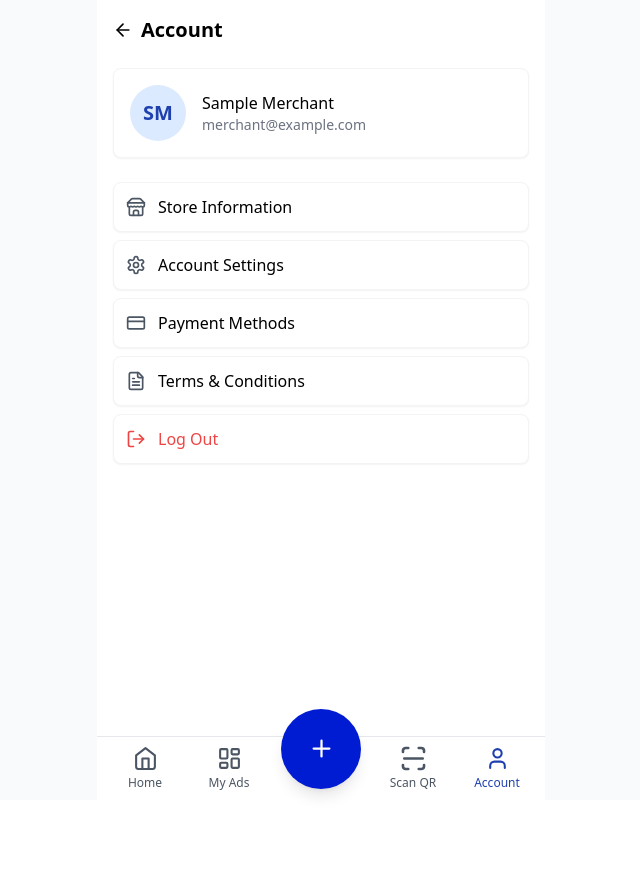
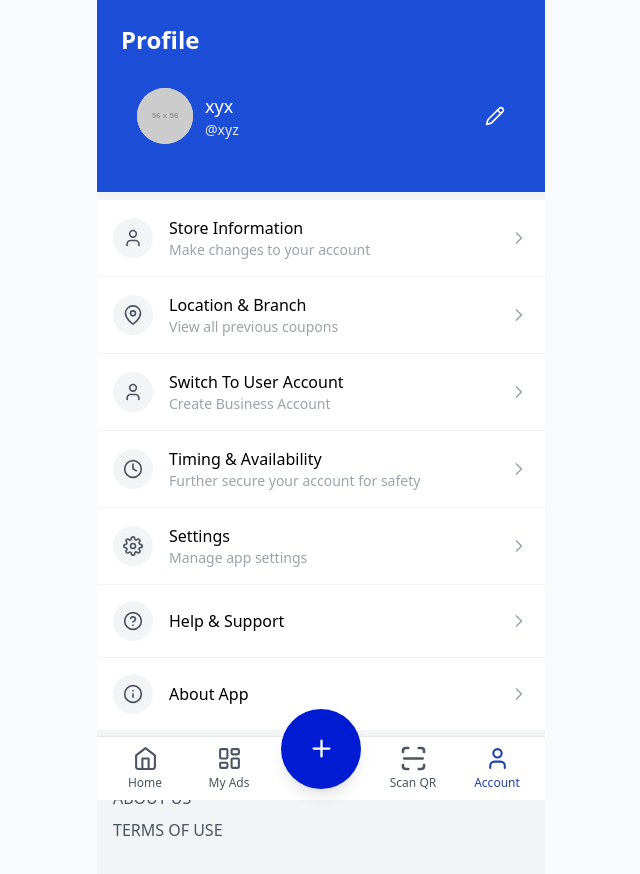
Before and after one commit to DevxD98/Owner-s-page, a React (Vite) app: page /account in a window 1280 px wide. Shown: the top 874 px of the page, without its empty margins (319-959 px from the left). Before the commit the page ends 800 px from the top, so only its background shows below. Built offline with nearby package versions, Linux system fonts and the light colour scheme.

Commit message:
feat: create AccountPage with basic layout and components

```diff
--- a/src/pages/AccountPage.jsx
+++ b/src/pages/AccountPage.jsx
@@ -1,55 +1,148 @@
 import React from 'react';
-import CustomIcon from '../components/icons/CustomIcon';
-import { ArrowLeft, Store, Settings, CreditCard, FileText, LogOut } from 'lucide-react';
+import { Pencil, ChevronRight, User, Clock, HelpCircle, Info } from 'lucide-react';
 import { useNavigate } from 'react-router-dom';
 
 const AccountPage = () => {
   const navigate = useNavigate();
 
-  const menuItems = [
-    { icon: <Store size={20} />, label: 'Store Information', onClick: () => {} },
-    { icon: <Settings size={20} />, label: 'Account Settings', onClick: () => {} },
-    { icon: <CreditCard size={20} />, label: 'Payment Methods', onClick: () => {} },
-    { icon: <FileText size={20} />, label: 'Terms & Conditions', onClick: () => {} },
-  ];
+  return (
+    <div className="flex flex-col items-center w-full bg-gray-100 min-h-screen">
+      <div className="w-full">
+        {/* Profile Header */}
+        <div className="bg-blue-700 w-full p-6 pb-8">
+          <h1 className="text-2xl font-bold text-white mb-4">Profile</h1>
 
-  return (
-    <div className="p-4">
-      <div className="flex items-center mb-6">
-        <button onClick={() => navigate(-1)} className="mr-2">
-          <ArrowLeft size={20} />
-        </button>
-        <h1 className="text-xl font-bold">Account</h1>
-      </div>
-
-      <div className="bg-white rounded-lg shadow-sm border border-gray-100 p-4 mb-6">
-        <div className="flex items-center space-x-4">
-          <div className="w-14 h-14 bg-blue-100 rounded-full flex items-center justify-center">
-            <span className="text-blue-800 font-bold text-xl">SM</span>
-          </div>
-          <div>
-            <h2 className="font-medium">Sample Merchant</h2>
-            <p className="text-gray-500 text-sm">merchant@example.com</p>
+          <div className="bg-blue-700 w-full rounded-lg p-4 flex items-center justify-between">
+            <div className="flex items-center">
+              <div className="w-14 h-14 bg-gray-200 rounded-full flex items-center justify-center overflow-hidden mr-3">
+                <img src="https://via.placeholder.com/56" alt="Profile" className="w-full h-full object-cover" />
+              </div>
+              <div className="text-white">
+                <h2 className="font-medium text-lg">xyx</h2>
+                <p className="text-sm text-gray-200">@xyz</p>
+              </div>
+            </div>
+            <button className="text-white">
+              <Pencil size={20} />
+            </button>
           </div>
         </div>
-      </div>
 
-      <div className="space-y-2">
-        {menuItems.map((item, index) => (
-          <button
-            key={index}
-            onClick={item.onClick}
-            className="w-full flex items-center p-3 bg-white rounded-lg shadow-sm border border-gray-100"
-          >
-            <span className="text-gray-600 mr-3">{item.icon}</span>
-            <span>{item.label}</span>
-          </button>
-        ))}
+        {/* Menu Items */}
+        <div className="w-full bg-white mt-2">
+          {/* Store Information */}
+          <div className="flex items-center justify-between p-4 border-b border-gray-100">
+            <div className="flex items-center">
+              <div className="w-10 h-10 bg-gray-100 rounded-full flex items-center justify-center mr-4">
+                <User size={20} className="text-gray-600" />
+              </div>
+              <div>
+                <h3 className="font-medium">Store Information</h3>
+                <p className="text-sm text-gray-400">Make changes to your account</p>
+              </div>
+            </div>
+            <ChevronRight size={20} className="text-gray-400" />
+          </div>
 
-        <button className="w-full flex items-center p-3 bg-white rounded-lg shadow-sm border border-gray-100 text-red-500 mt-6">
-          <LogOut size={20} className="mr-3" />
-          <span>Log Out</span>
-        </button>
+          {/* Location & Branch */}
+          <div className="flex items-center justify-between p-4 border-b border-gray-100">
+            <div className="flex items-center">
+              <div className="w-10 h-10 bg-gray-100 rounded-full flex items-center justify-center mr-4">
+                <svg xmlns="http://www.w3.org/2000/svg" width="20" height="20" viewBox="0 0 24 24" fill="none" stroke="currentColor" strokeWidth="2" strokeLinecap="round" strokeLinejoin="round" className="text-gray-600">
+                  <path d="M21 10c0 7-9 13-9 13s-9-6-9-13a9 9 0 0 1 18 0z"></path>
+                  <circle cx="12" cy="10" r="3"></circle>
+                </svg>
+              </div>
+              <div>
+                <h3 className="font-medium">Location & Branch</h3>
+                <p className="text-sm text-gray-400">View all previous coupons</p>
+              </div>
+            </div>
+            <ChevronRight size={20} className="text-gray-400" />
+          </div>
+
+          {/* Switch To User Account */}
+          <div className="flex items-center justify-between p-4 border-b border-gray-100">
+            <div className="flex items-center">
+              <div className="w-10 h-10 bg-gray-100 rounded-full flex items-center justify-center mr-4">
+                <User size={20} className="text-gray-600" />
+              </div>
+              <div>
+                <h3 className="font-medium">Switch To User Account</h3>
+                <p className="text-sm text-gray-400">Create Business Account</p>
+              </div>
+            </div>
+            <ChevronRight size={20} className="text-gray-400" />
+          </div>
+
+          {/* Timing & Availability */}
+          <div className="flex items-center justify-between p-4 border-b border-gray-100">
+            <div className="flex items-center">
+              <div className="w-10 h-10 bg-gray-100 rounded-full flex items-center justify-center mr-4">
+                <Clock size={20} className="text-gray-600" />
+              </div>
+              <div>
+                <h3 className="font-medium">Timing & Availability</h3>
+                <p className="text-sm text-gray-400">Further secure your account for safety</p>
+              </div>
+            </div>
+            <ChevronRight size={20} className="text-gray-400" />
+          </div>
+
+          {/* Settings */}
+          <div className="flex items-center justify-between p-4 border-b border-gray-100">
+            <div className="flex items-center">
+              <div className="w-10 h-10 bg-gray-100 rounded-full flex items-center justify-center mr-4">
+                <svg xmlns="http://www.w3.org/2000/svg" width="20" height="20" viewBox="0 0 24 24" fill="none" stroke="currentColor" strokeWidth="2" strokeLinecap="round" strokeLinejoin="round" className="text-gray-600">
+                  <circle cx="12" cy="12" r="3"></circle>
+                  <path d="M19.4 15a1.65 1.65 0 0 0 .33 1.82l.06.06a2 2 0 0 1 0 2.83 2 2 0 0 1-2.83 0l-.06-.06a1.65 1.65 0 0 0-1.82-.33 1.65 1.65 0 0 0-1 1.51V21a2 2 0 0 1-2 2 2 2 0 0 1-2-2v-.09A1.65 1.65 0 0 0 9 19.4a1.65 1.65 0 0 0-1.82.33l-.06.06a2 2 0 0 1-2.83 0 2 2 0 0 1 0-2.83l.06-.06a1.65 1.65 0 0 0 .33-1.82 1.65 1.65 0 0 0-1.51-1H3a2 2 0 0 1-2-2 2 2 0 0 1 2-2h.09A1.65 1.65 0 0 0 4.6 9a1.65 1.65 0 0 0-.33-1.82l-.06-.06a2 2 0 0 1 0-2.83 2 2 0 0 1 2.83 0l.06.06a1.65 1.65 0 0 0 1.82.33H9a1.65 1.65 0 0 0 1-1.51V3a2 2 0 0 1 2-2 2 2 0 0 1 2 2v.09a1.65 1.65 0 0 0 1 1.51 1.65 1.65 0 0 0 1.82-.33l.06-.06a2 2 0 0 1 2.83 0 2 2 0 0 1 0 2.83l-.06.06a1.65 1.65 0 0 0-.33 1.82V9a1.65 1.65 0 0 0 1.51 1H21a2 2 0 0 1 2 2 2 2 0 0 1-2 2h-.09a1.65 1.65 0 0 0-1.51 1z"></path>
+                </svg>
+              </div>
+              <div>
+                <h3 className="font-medium">Settings</h3>
+                <p className="text-sm text-gray-400">Manage app settings</p>
+              </div>
+            </div>
+            <ChevronRight size={20} className="text-gray-400" />
+          </div>
+
+          {/* Help & Support */}
+          <div className="flex items-center justify-between p-4 border-b border-gray-100">
+            <div className="flex items-center">
+              <div className="w-10 h-10 bg-gray-100 rounded-full flex items-center justify-center mr-4">
+                <HelpCircle size={20} className="text-gray-600" />
+              </div>
+              <div>
+                <h3 className="font-medium">Help & Support</h3>
+                <p className="text-sm text-gray-400"></p>
+              </div>
+            </div>
+            <ChevronRight size={20} className="text-gray-400" />
+          </div>
+
+          {/* About App */}
+          <div className="flex items-center justify-between p-4">
+            <div className="flex items-center">
+              <div className="w-10 h-10 bg-gray-100 rounded-full flex items-center justify-center mr-4">
+                <Info size={20} className="text-gray-600" />
+              </div>
+              <div>
+                <h3 className="font-medium">About App</h3>
+                <p className="text-sm text-gray-400"></p>
+              </div>
+            </div>
+            <ChevronRight size={20} className="text-gray-400" />
+          </div>
+        </div>
+
+        {/* Footer Links */}
+        <div className="w-full p-4 mt-2 mb-20">
+          <div className="flex flex-col space-y-2">
+            <a href="#" className="text-gray-600 font-medium">FAQs</a>
+            <a href="#" className="text-gray-600 font-medium">ABOUT US</a>
+            <a href="#" className="text-gray-600 font-medium">TERMS OF USE</a>
+          </div>
+        </div>
       </div>
     </div>
   );
```
